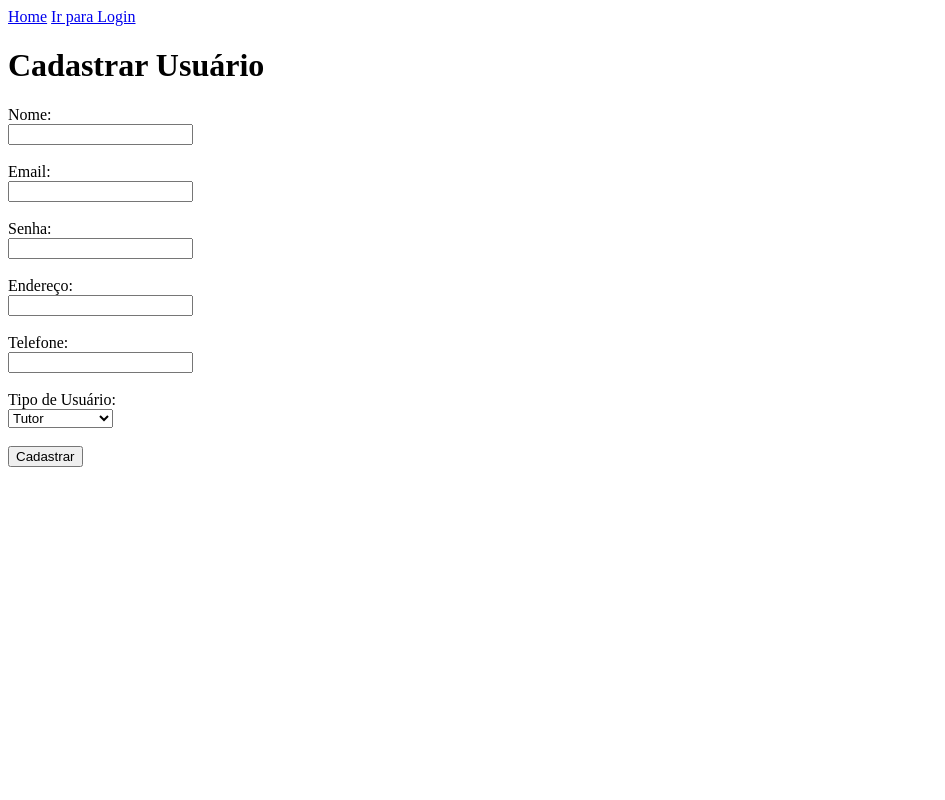
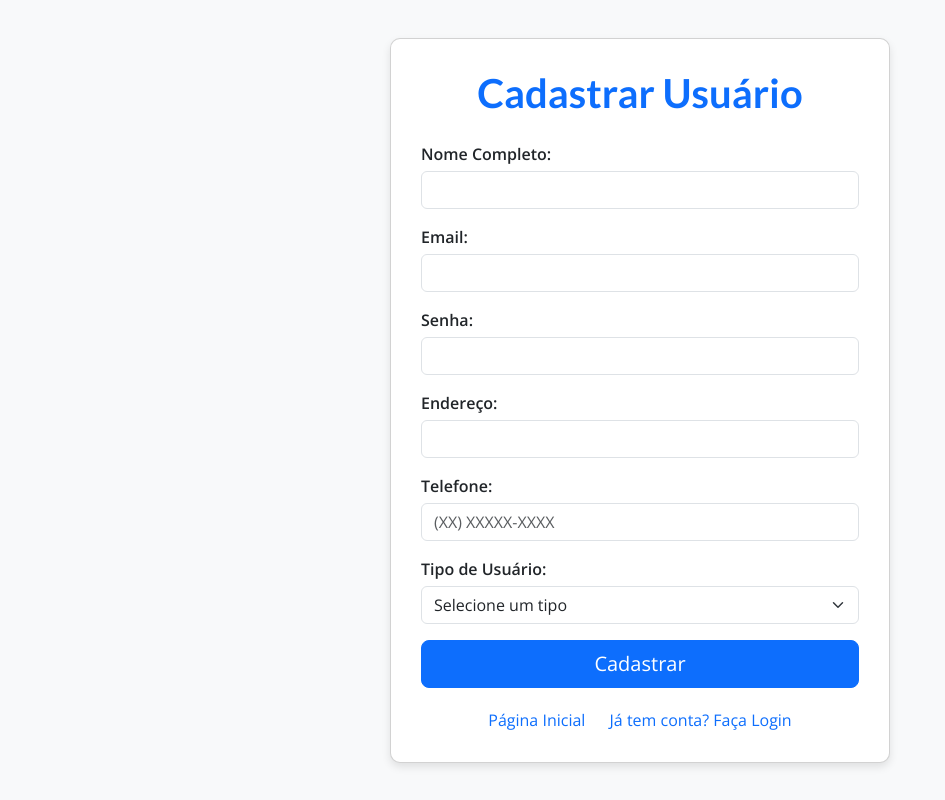
Before and after one commit to tais1804/acheipet_git, a PHP site: page /acheipet_git/cadastrar_usuario.php in a window 1280 px wide. Shown: the whole page, without its empty margins (0-945 px from the left). Run offline with PHP 8.4, Linux system fonts and the light colour scheme.

Commit message:
estetica de cadastro de usuario

```diff
--- a/cadastrar_usuario.php
+++ b/cadastrar_usuario.php
@@ -31,37 +31,119 @@ if ($_SERVER["REQUEST_METHOD"] == "POST") {
 ?>
 
 <!DOCTYPE html>
-<html>
+<html lang="pt-br">
 <head>
-    <title>Achei pet</title>
-    <link rel="icon" type="image/png" sizes="16x16"  href="images/favicons/favicon-16x16.png">
-
-    <a href="index.php">Home</a>
-    <a href="login.php">Ir para Login</a>
+    <meta charset="UTF-8">
+    <meta name="viewport" content="width=device-width, initial-scale=1.0">
+    <title>Cadastro de Usuário - Achei Pet</title>
+    <link href="https://cdn.jsdelivr.net/npm/bootstrap@5.3.3/dist/css/bootstrap.min.css" rel="stylesheet" integrity="sha384-QWTKZyjpPEjISv5WaRU9OFeRpok6YctnYmDr5pNlyT2bRjXh0JMhjY6hW+ALEwIH" crossorigin="anonymous">
+    <link href="https://fonts.googleapis.com/css2?family=Lato:wght@400;700&family=Open+Sans:wght@400;600&display=swap" rel="stylesheet">
+    <link rel="icon" type="image/png" sizes="16x16" href="images/favicons/favicon-16x16.png">
+    <style>
+        body {
+            font-family: 'Open Sans', sans-serif;
+            background-color: #f8f9fa; /* Light gray background */
+            display: flex;
+            justify-content: center;
+            align-items: center;
+            min-height: 100vh;
+        }
+        .card {
+            max-width: 500px;
+            width: 100%;
+            padding: 30px;
+            border-radius: 10px;
+            box-shadow: 0 4px 8px rgba(0, 0, 0, 0.1);
+        }
+        .card-title {
+            font-family: 'Lato', sans-serif;
+            font-weight: 700;
+            color: #0d6efd; /* Bootstrap primary color */
+            margin-bottom: 25px;
+        }
+        .form-label {
+            font-weight: 600;
+            margin-bottom: 5px;
+        }
+        .btn-primary {
+            background-color: #0d6efd;
+            border-color: #0d6efd;
+        }
+        .btn-primary:hover {
+            background-color: #0b5ed7;
+            border-color: #0a58ca;
+        }
+        .alert {
+            margin-top: 20px;
+        }
+        .links-container {
+            margin-top: 20px;
+            text-align: center;
+        }
+        .links-container a {
+            margin: 0 10px;
+            color: #0d6efd;
+            text-decoration: none;
+        }
+        .links-container a:hover {
+            text-decoration: underline;
+        }
+    </style>
 </head>
 <body>
-    <h1>Cadastrar Usuário</h1>
+    <div class="card">
+        <h1 class="card-title text-center">Cadastrar Usuário</h1>
+
+        <?php if (!empty($mensagem)): ?>
+            <div class="alert alert-<?php echo $tipo_mensagem; ?> text-center" role="alert">
+                <?php echo $mensagem; ?>
+            </div>
+        <?php endif; ?>
+
         <form method="post" action="cadastrar_usuario.php">
-        <label>Nome:</label><br>
-        <input type="text" name="nome"><br><br>
-        <label>Email:</label><br>
-        <input type="email" name="email"><br><br>
-        <label>Senha:</label><br>
-        <input type="password" name="senha"><br><br>
-        <label>Endereço:</label><br>
-        <input type="text" name="endereco"><br><br>
-        <label>Telefone:</label><br>
-        <input type="text" name="telefone"><br><br>
-        <label>Tipo de Usuário:</label><br>
-        <select name="tipo_usuario">
+            <div class="mb-3">
+                <label for="nome" class="form-label">Nome Completo:</label>
+                <input type="text" class="form-control" id="nome" name="nome" required>
+            </div>
+            <div class="mb-3">
+                <label for="email" class="form-label">Email:</label>
+                <input type="email" class="form-control" id="email" name="email" required>
+            </div>
+            <div class="mb-3">
+                <label for="senha" class="form-label">Senha:</label>
+                <input type="password" class="form-control" id="senha" name="senha" required>
+            </div>
+            <div class="mb-3">
+                <label for="endereco" class="form-label">Endereço:</label>
+                <input type="text" class="form-control" id="endereco" name="endereco" required>
+            </div>
+            <div class="mb-3">
+                <label for="telefone" class="form-label">Telefone:</label>
+                <input type="text" class="form-control" id="telefone" name="telefone" placeholder="(XX) XXXXX-XXXX" required>
+            </div>
+            <div class="mb-3">
+                <label for="tipo_usuario" class="form-label">Tipo de Usuário:</label>
+                <select class="form-select" id="tipo_usuario" name="tipo_usuario" required>
+                    <option value="">Selecione um tipo</option>
                     <option value="tutor">Tutor</option>
                     <option value="adotante">Adotante</option>
                     <option value="abrigo">Abrigo</option>
                     <option value="veterinario">Veterinário</option>
                     <option value="petshop">Petshop</option>
                     <option value="administrador">Administrador</option>
-        </select><br><br>
-        <input type="submit" value="Cadastrar">
+                </select>
+            </div>
+            <div class="d-grid gap-2">
+                <button type="submit" class="btn btn-primary btn-lg">Cadastrar</button>
+            </div>
         </form>
+
+        <div class="links-container">
+            <a href="index.php">Página Inicial</a>
+            <a href="login.php">Já tem conta? Faça Login</a>
+        </div>
+    </div>
+
+    <script src="https://cdn.jsdelivr.net/npm/bootstrap@5.3.3/dist/js/bootstrap.bundle.min.js" integrity="sha384-YvpcrYf0tY3lHB60NNkmXc5s9fDVZLESaAA55NDzOxhy9GkcIdslK1eN7N6jIeHz" crossorigin="anonymous"></script>
 </body>
 </html>
```
Lines whose indentation alone changed are shown as unchanged.
